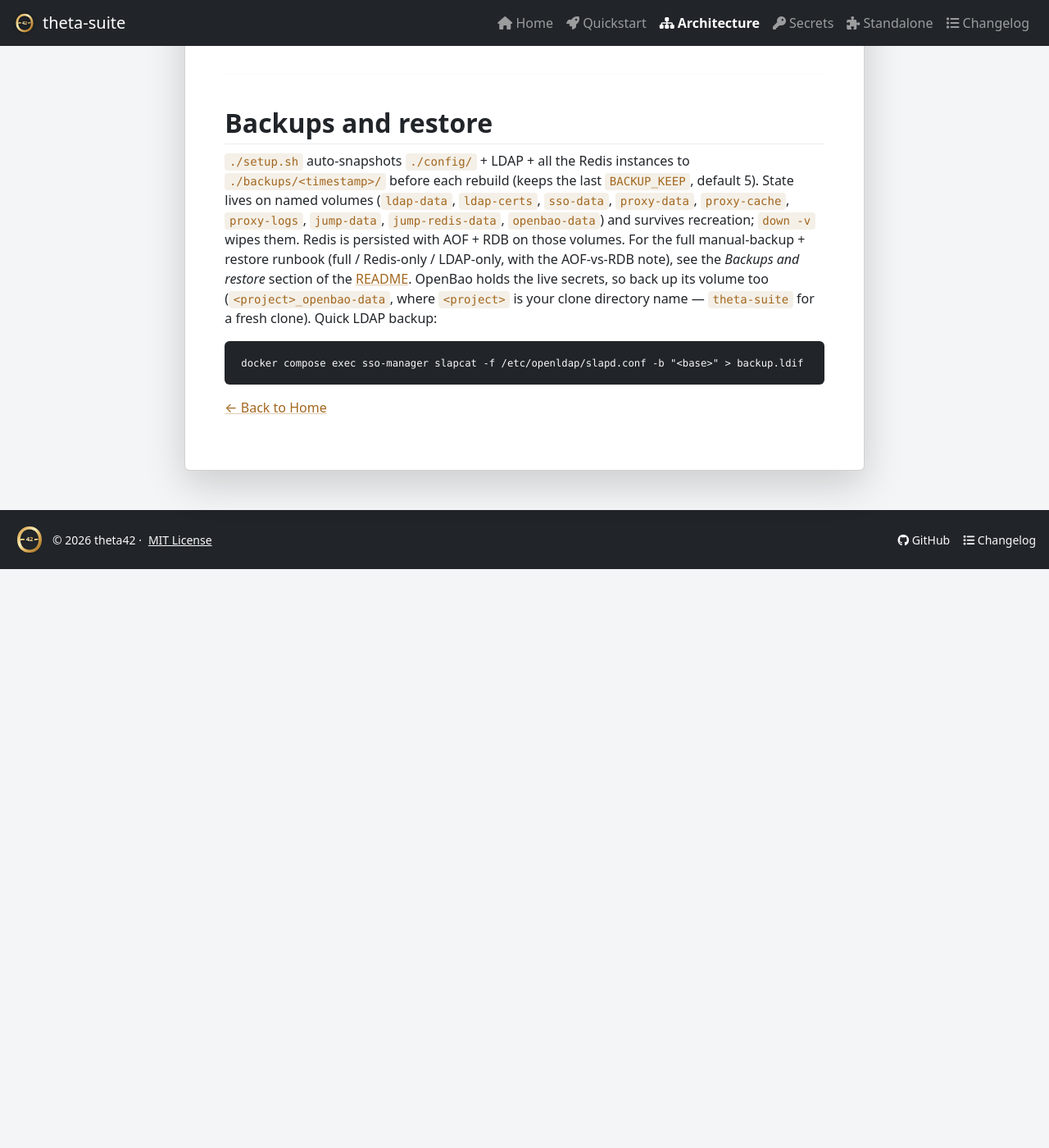
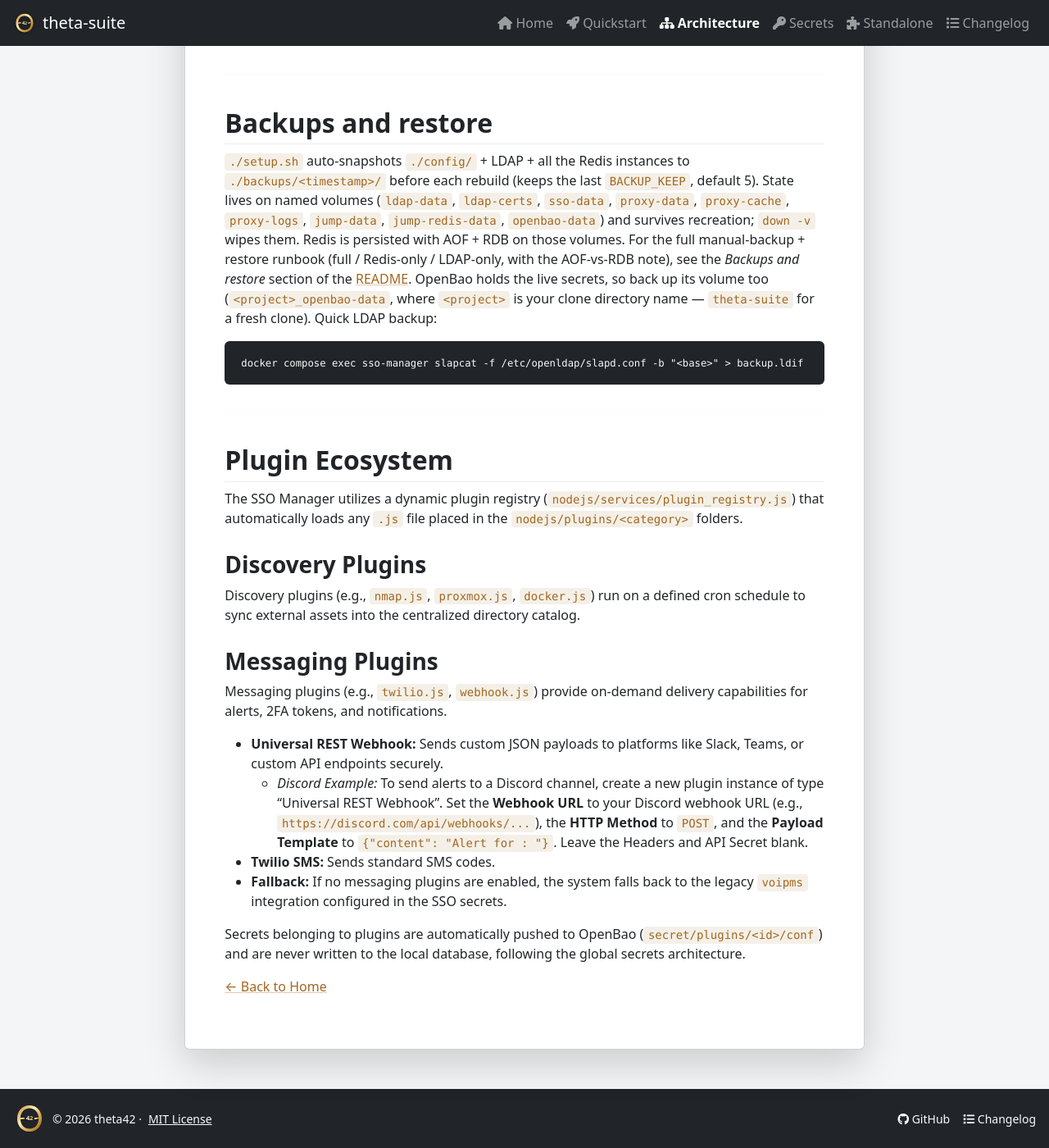
Before and after one commit to theta42/theta-env, a Jekyll site: the page built from docs/architecture.md, in a window 1280 px wide and 1400 px high, scrolled down 5679 px. Shown: the whole window at 82% size. Built offline with Jekyll 4.4.1, drawn with Linux system fonts in a browser that asks for light colours; before the commit the page ends 6373 px from its top, so only the background shows below that.

````diff
--- a/docs/architecture.md
+++ b/docs/architecture.md
@@ -253,4 +253,22 @@ clone). Quick LDAP backup:
 docker compose exec sso-manager slapcat -f /etc/openldap/slapd.conf -b "<base>" > backup.ldif
 ```
 
+---
+
+## Plugin Ecosystem
+
+The SSO Manager utilizes a dynamic plugin registry (`nodejs/services/plugin_registry.js`) that automatically loads any `.js` file placed in the `nodejs/plugins/<category>` folders.
+
+### Discovery Plugins
+Discovery plugins (e.g., `nmap.js`, `proxmox.js`, `docker.js`) run on a defined cron schedule to sync external assets into the centralized directory catalog.
+
+### Messaging Plugins
+Messaging plugins (e.g., `twilio.js`, `webhook.js`) provide on-demand delivery capabilities for alerts, 2FA tokens, and notifications.
+- **Universal REST Webhook:** Sends custom JSON payloads to platforms like Slack, Teams, or custom API endpoints securely.
+  - *Discord Example:* To send alerts to a Discord channel, create a new plugin instance of type "Universal REST Webhook". Set the **Webhook URL** to your Discord webhook URL (e.g., `https://discord.com/api/webhooks/...`), the **HTTP Method** to `POST`, and the **Payload Template** to `{"content": "Alert for {{to}}: {{message}}"}`. Leave the Headers and API Secret blank.
+- **Twilio SMS:** Sends standard SMS codes.
+- **Fallback:** If no messaging plugins are enabled, the system falls back to the legacy `voipms` integration configured in the SSO secrets.
+
+Secrets belonging to plugins are automatically pushed to OpenBao (`secret/plugins/<id>/conf`) and are never written to the local database, following the global secrets architecture.
+
 [← Back to Home](index.html)
````
Also changed, not shown: test/integration.test.js (added, +40 -0 lines), test/package.json (added, +8 -0 lines), .github/workflows/ci.yml (added), 2 other files.
